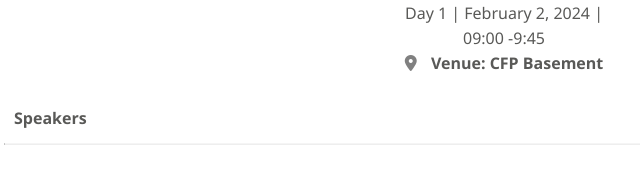
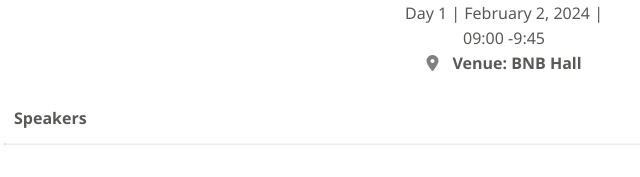
Before and after one commit to Givs01/gsac-5.2, a plain HTML site: page Progdetails.html in a window 1280 px wide. Shown: the part 224-401 px from the top of the page, 136-776 px from the left. Drawn offline with Linux system fonts and the light colour scheme.

Commit message:
Update Progdetails.html

```diff
--- a/Progdetails.html
+++ b/Progdetails.html
@@ -49,7 +49,7 @@
             <p >Day 1  | February 2, 2024 |  </p>
             <p >09:00 -9:45</p>
             <a class="link" href="layout.html" >
-                <p><i class="fas fa-map-marker-alt grey-marker"></i>  Venue: CFP Basement</p>
+                <p><i class="fas fa-map-marker-alt grey-marker"></i>  Venue: BNB Hall</p>
             </a>
             </div>
 
```
